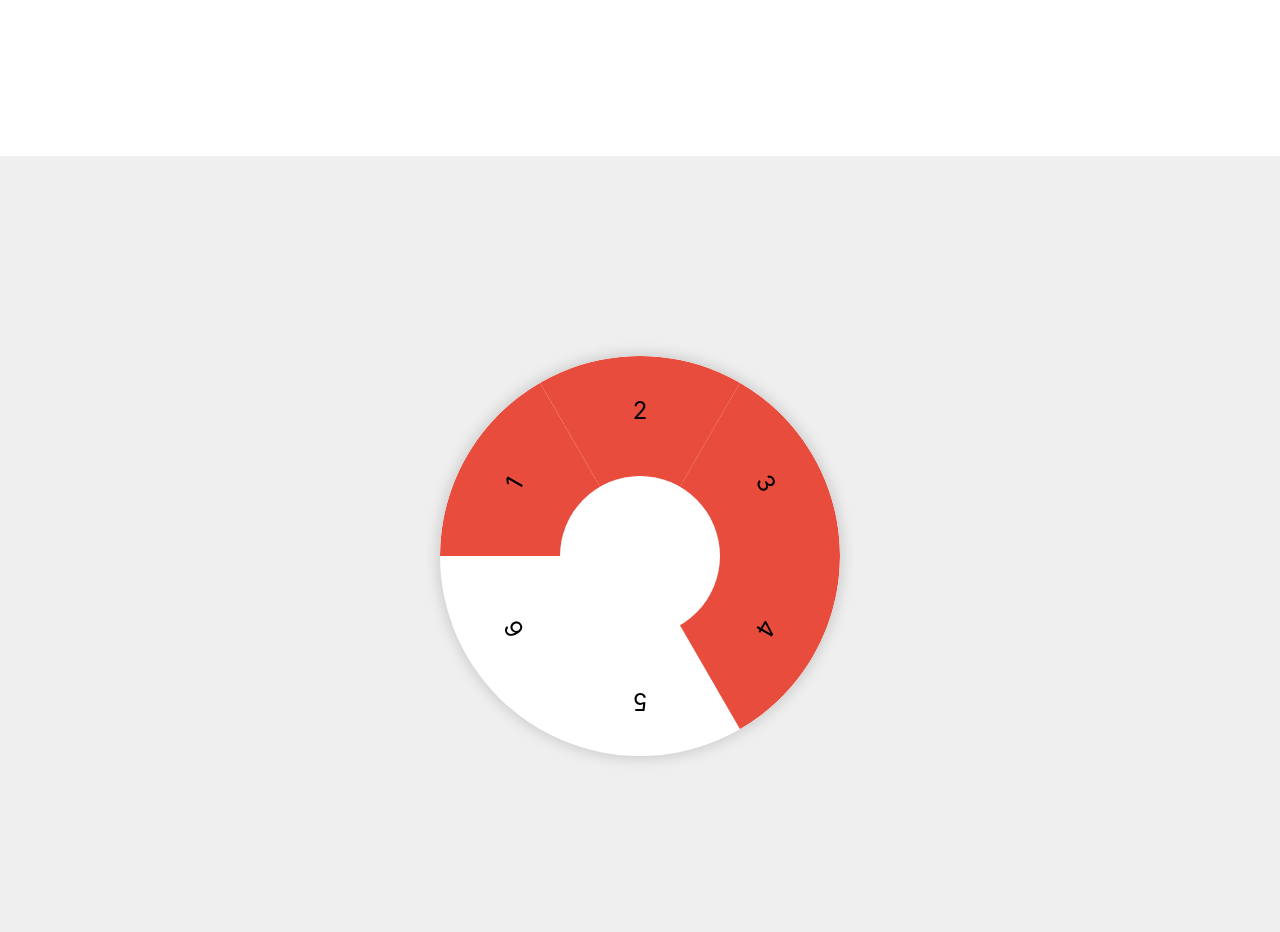
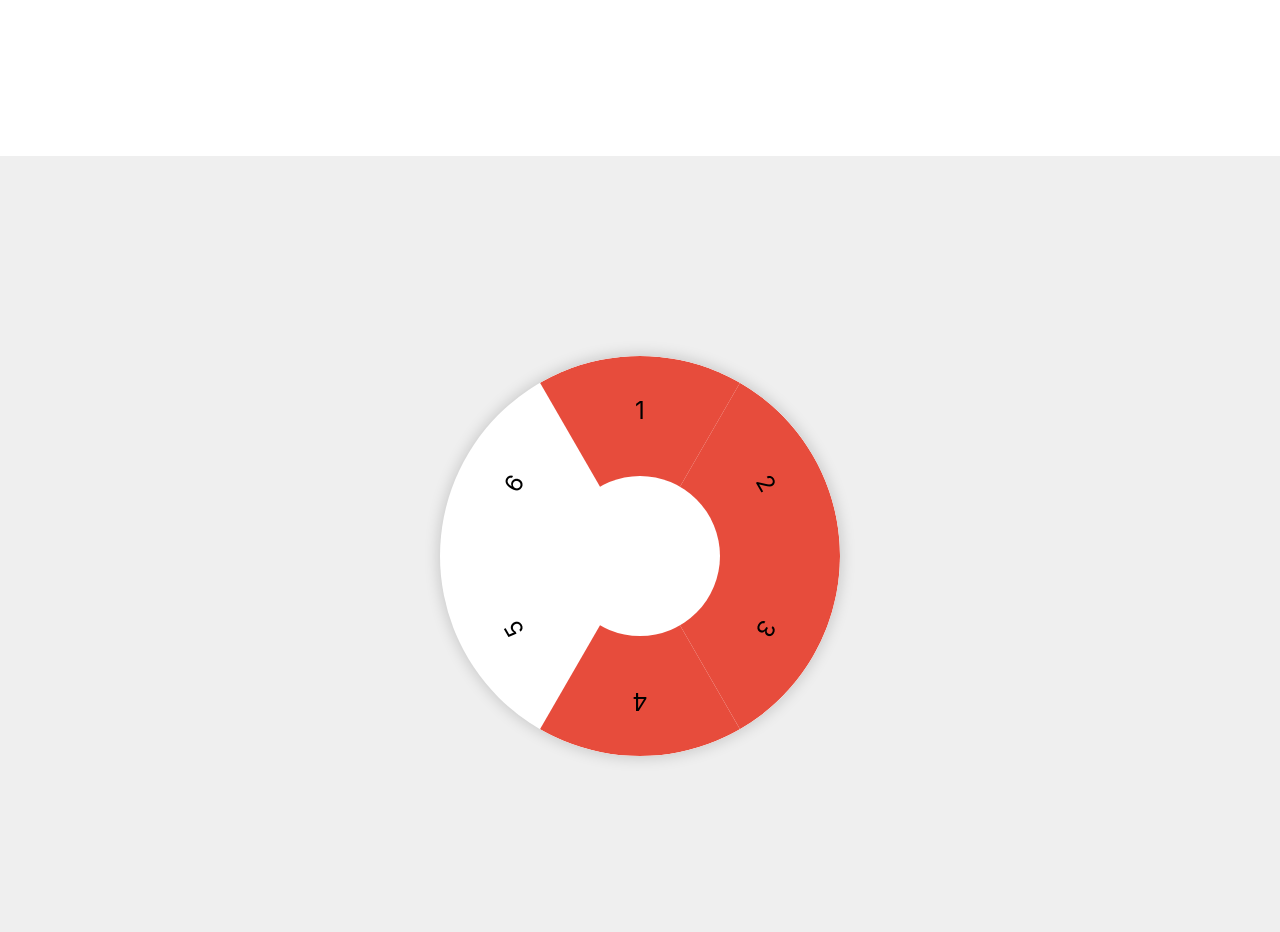
Before and after one commit to Schascha/schaukaas, a website built with webpack: page index.html in a window 1280 px wide. Shown: the part 644-1576 px from the top of the page. Built offline with nearby package versions, Linux system fonts and the light colour scheme.

Commit message:
Add pie-sector mixin

```diff
--- a/src/scss/modules/_pie.scss
+++ b/src/scss/modules/_pie.scss
@@ -3,7 +3,26 @@ $pie-color-active: #e74c3c !default;
 $pie-color-hover: #c0392b !default;
 $pie-size: 25em !default;
 $pie-items: 6 !default;
-$pie-angle: 360 / $pie-items;
+$pie-offset: 360 / $pie-items !default;
+
+@mixin pie-sector($pie-items: $pie-items, $pie-offset: $pie-offset) {
+	$pie-angle: 360 / $pie-items;
+
+	@for $i from 1 through $pie-items {
+		&:nth-child(#{$i}) {
+			transform: rotate((($i - 1) * $pie-angle + $pie-offset) * 1deg) skew(90deg - $pie-angle);
+		}
+	}
+
+	> * {
+		transform: skew(-90deg + $pie-angle) rotate(-90deg + $pie-angle / 2) scale(1);
+	}
+
+	// Hide wrong amount of items
+	&:nth-child(n + #{$pie-items + 1}) {
+		display: none;
+	}
+}
 
 .pie {
 	width: $pie-size;
@@ -30,6 +49,7 @@ $pie-angle: 360 / $pie-items;
 	}
 
 	li {
+		@include pie-sector();
 		position: absolute;
 		width: 50%;
 		height: 50%;
@@ -39,14 +59,6 @@ $pie-angle: 360 / $pie-items;
 		left: 0;
 		top: 0;
 		transition: border .3s ease;
-		display: none;
-
-		@for $i from 1 through $pie-items {
-			&:nth-child(#{$i}) {
-			  transform: rotate(($i - 1) * $pie-angle * 1deg) skew(90deg - $pie-angle);
-			  display: block;
-			}
-		}
 
 		&.active ~ li {
 			a {
@@ -72,7 +84,6 @@ $pie-angle: 360 / $pie-items;
 		color: inherit;
 		padding-top: 20%;
 		text-align: center;
-		transform: skew(-90deg + $pie-angle) rotate(-90deg + $pie-angle / 2) scale(1);
 		transition: all 0.3s ease-out;
 		background-color: $pie-color-active;
 	}
```
